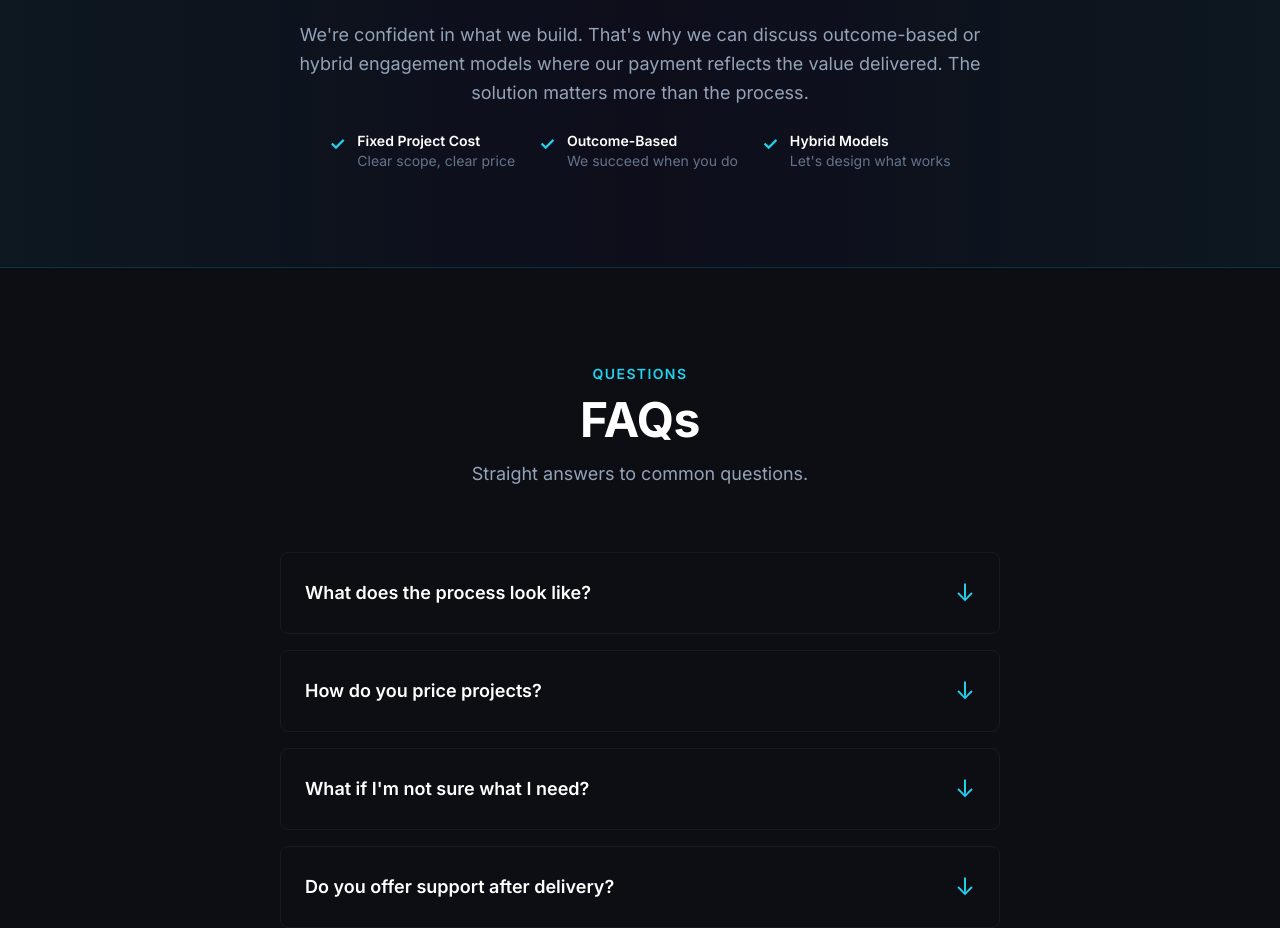
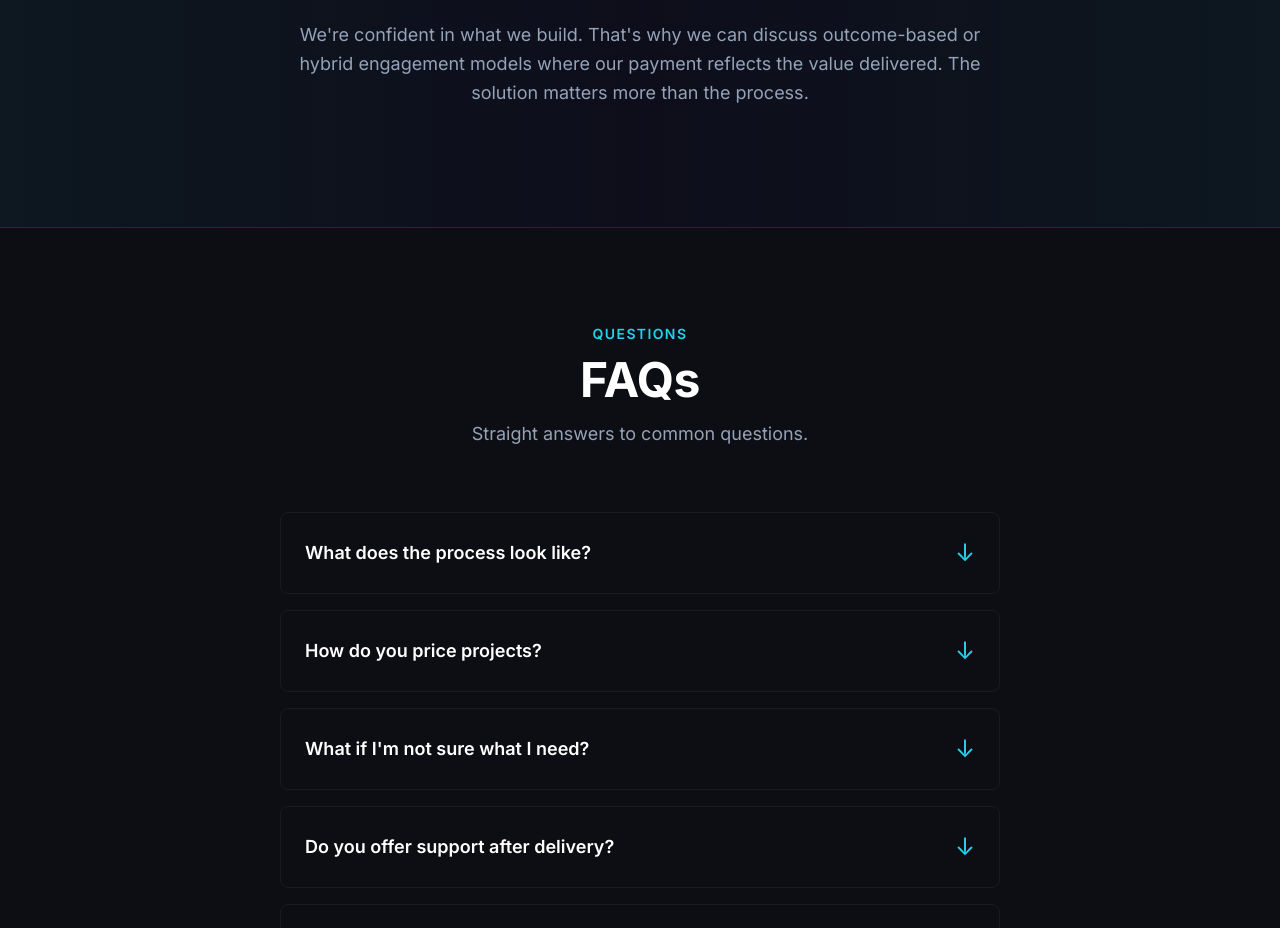
Before and after one commit to SANDEEPSAJEEV/AuraAi-website, a React (Vite) app: page / in a window 1280 px wide. Shown: the part 5087-6015 px from the top of the page. Built offline with nearby package versions, Linux system fonts and the light colour scheme.

Commit message:
remove cost info

```diff
--- a/src/components/Guarantee.jsx
+++ b/src/components/Guarantee.jsx
@@ -9,29 +9,7 @@ export default function Guarantee() {
           We're confident in what we build. That's why we can discuss outcome-based or hybrid engagement models
           where our payment reflects the value delivered. The solution matters more than the process.
         </p>
-        <div className="flex flex-col sm:flex-row gap-4 sm:gap-6 justify-center text-sm">
-          <div className="flex items-start gap-3">
-            <span className="text-cyan-400 font-bold text-lg">✓</span>
-            <div className="text-left">
-              <div className="text-white font-semibold">Fixed Project Cost</div>
-              <div className="text-slate-500">Clear scope, clear price</div>
-            </div>
-          </div>
-          <div className="flex items-start gap-3">
-            <span className="text-cyan-400 font-bold text-lg">✓</span>
-            <div className="text-left">
-              <div className="text-white font-semibold">Outcome-Based</div>
-              <div className="text-slate-500">We succeed when you do</div>
-            </div>
-          </div>
-          <div className="flex items-start gap-3">
-            <span className="text-cyan-400 font-bold text-lg">✓</span>
-            <div className="text-left">
-              <div className="text-white font-semibold">Hybrid Models</div>
-              <div className="text-slate-500">Let's design what works</div>
-            </div>
-          </div>
-        </div>
+
       </div>
     </section>
   )
```
